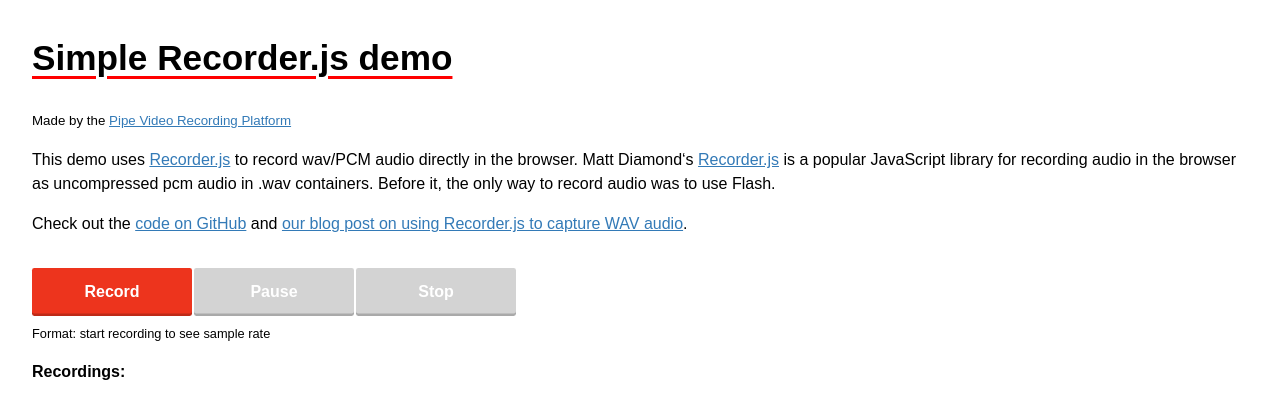
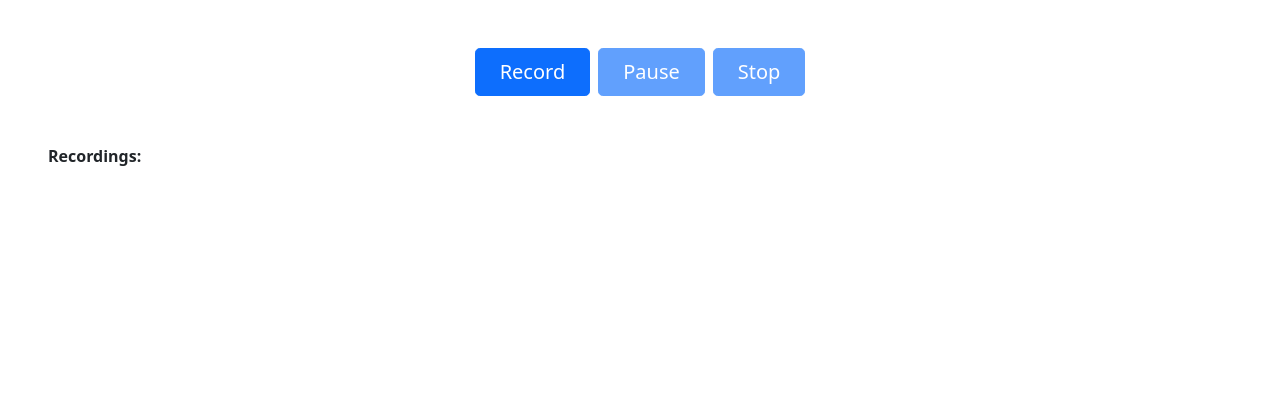
Before and after one commit to ameerssb/Find_Quran_Verse, a Django app: page /recorder in a window 1280 px wide. Shown: the top 419 px of the page. Run offline with Django 4.2, Linux system fonts and the light colour scheme; some libraries are stand-ins or nearby versions.

Commit message:
Update on  recording and view

```diff
--- a/hello_azure/templates/hello_azure/index.html
+++ b/hello_azure/templates/hello_azure/index.html
@@ -5,22 +5,19 @@
     <meta charset="UTF-8">
     <title>Simple Recorder.js demo with record, stop and pause - addpipe.com</title>
     <meta name="viewport" content="width=device-width, initial-scale=1.0">
-    <link rel="stylesheet" type="text/css" href="{% static 'bootstrap/css/style.css' %}">
+    <link rel="stylesheet" type="text/css" href="{% static 'bootstrap/css/bootstrap.min.css' %}">
 
   </head>
   <body>
-    <h1>Simple Recorder.js demo</h1>
-    <p><small>Made by the <a href="https://addpipe.com" target="_blank">Pipe Video Recording Platform</a></small></p>
-    <p>This demo uses <a href="https://github.com/mattdiamond/Recorderjs" target="_blank">Recorder.js</a> to record wav/PCM audio directly in the browser. Matt Diamond‘s <a target="_blank" href="https://github.com/mattdiamond/Recorderjs">Recorder.js</a> is a popular JavaScript library for recording audio in the browser as uncompressed pcm audio in .wav containers. Before it, the only way to record audio was to use Flash.</p>
-    <p>Check out the <a href="https://github.com/addpipe/simple-recorderjs-demo" target="_blank">code on GitHub</a> and <a href="https://addpipe.com/blog/using-recorder-js-to-capture-wav-audio-in-your-html5-web-site/" target="_blank">our blog post on using Recorder.js to capture WAV audio</a>.</p>
     <div id="controls">
-  	 <button id="recordButton">Record</button>
-  	 <button id="pauseButton" disabled>Pause</button>
-  	 <button id="stopButton" disabled>Stop</button>
+      <div class="d-grid gap-2 d-sm-flex justify-content-sm-center my-5">
+        <button id="recordButton" class="btn btn-primary btn-lg px-4 gap-3">Record</button>
+        <button id="pauseButton" class="btn btn-primary btn-lg px-4 gap-3"disabled>Pause</button>
+        <button id="stopButton" class="btn btn-primary btn-lg px-4 gap-3"disabled>Stop</button>
+      </div>
+      <p class="mx-5"><strong>Recordings:</strong></p>
+      <ol id="recordingsList" class="mx-5"></ol>
     </div>
-    <div id="formats">Format: start recording to see sample rate</div>
-  	<p><strong>Recordings:</strong></p>
-  	<ol id="recordingsList"></ol>
     <!-- inserting these scripts at the end to be able to use all the elements in the DOM -->
   	<script src="{% static 'bootstrap/js/jquery-3.6.0.min.js' %}"></script>
     <script src="{% static 'bootstrap/js/recorder.js' %}"></script>
--- a/hello_azure/views.py
+++ b/hello_azure/views.py
@@ -1,3 +1,4 @@
+from os import stat
 from django.shortcuts import render, redirect
 from django.http import HttpResponse
 from django.views.decorators.csrf import csrf_exempt
@@ -6,6 +7,7 @@
 import speech_recognition as sr
 from pydub import AudioSegment
 import requests
+import json
 pd.options.mode.chained_assignment = None
 
 def index(request):
@@ -56,7 +58,8 @@
                     AudioSegment.from_file(Aud, 'raw')
                     AudioSegment.export(Aud, format='wav')
             except:
-                return HttpResponse("An error occured while reading this file, please check this file or upload another")
+                content = {"An error occured while reading this file, please check this file or upload another"}
+                return HttpResponse(content, status=500)
     #            file = Translating(Aud)
     #            Verse = Processing(file)
 #            fs = FileSystemStorage()
@@ -69,14 +72,14 @@
             headers = {}
             response = requests.request("POST", url, headers=headers, files=files)
             if response.status_code == 200:
-                Verse = response.text
-                return HttpResponse(Verse)
+                json_object = json.dumps(response.json(encoding='utf-8'), ensure_ascii=False)
+                return HttpResponse(json_object, status = 200)
             elif response.status_code == 500:
-                return HttpResponse( "An Error occured while Processing Request", status_code=500)
+                return HttpResponse( "An Error occured while Processing Request")
             else:
-                return HttpResponse("an error occured", status_code=400)
+                return HttpResponse("an error occured", status=400)
         else:
-            return HttpResponse("This File is corrupted", status_code=500)
+            return HttpResponse("This File is corrupted", status=500)
     else:
         return HttpResponse(
          "No Such WebPage",
@@ -95,9 +98,12 @@
     #            Verse = Processing(file)
             url = "https://quranfind.azurewebsites.net/api/quran"
             payload={'arabic_text': arabic}
-            response = requests.request("GET", url, params=payload)
-            Verse = response.text
-            return HttpResponse(Verse)
+            try:
+                response = requests.request("GET", url, params=payload)
+                json_object = json.dumps(response.json(encoding='utf-8'), ensure_ascii=False)
+                return HttpResponse(json_object, status = 200)
+            except:
+                return HttpResponse("error")
         else:
             return HttpResponse("No Arabic Text Given")
     else:
--- a/static/bootstrap/css/style.css
+++ b/static/bootstrap/css/style.css
@@ -36,7 +36,7 @@
 }
 
 red {
-	color: red;
+	color: #005A9C;
 }
 
 #controls {
@@ -51,21 +51,21 @@
   min-width: 10rem;
   border: none;
   border-radius: 0.15rem;
-  background: #ed341d;
+  background: #005A9C;
   margin-left: 2px;
   box-shadow: inset 0 -0.15rem 0 rgba(0, 0, 0, 0.2);
   cursor: pointer;
   display: flex;
   justify-content: center;
   align-items: center;
-  color:#ffffff;
+  color: #000;
   font-weight: bold;
   font-size: 1rem;
 }
 
 button:hover, button:focus {
   outline: none;
-  background: #c72d1c;
+  background: #ffffff;
 }
 
 button::-moz-focus-inner {
--- a/static/bootstrap/js/app.js
+++ b/static/bootstrap/js/app.js
@@ -52,8 +52,6 @@
 		*/
 		audioContext = new AudioContext();
 
-		//update the format
-//		document.getElementById("formats").innerHTML="Format: 1 channel pcm @ "+audioContext.sampleRate/1000+"kHz"
 
 		/*  assign to gumStream for later use  */
 		gumStream = stream;
@@ -129,39 +127,59 @@
 	au.controls = true;
 	au.src = url;
 
-	//save to disk link
-	link.href = url;
-	link.download = filename+".wav"; //download forces the browser to donwload the file using the  filename
-	link.innerHTML = "Save to disk";
-
 	//add the new audio element to li
 	li.appendChild(au);
 
-	//add the filename to the li
-	li.appendChild(document.createTextNode(filename+".wav "))
+	filename = filename + ".wav";
+	//upload link
+	var upload = document.createElement('a');
+	upload.href="#";
+	upload.innerHTML = "Find Verse Again";
+		  var form=new FormData();
+		  form.append("file",blob, filename);
+		  $.ajax({
+			url: "/hello",
+			method: "POST",
+			processData: false,
+			mimeType: "multipart/form-data",
+			contentType: false,
+			data: form,
+			statusCode: {
+			  404: function(responseObject, textStatus, jqXHR) {
+				  alert('not found');
+				  // No content found (404)
+				  // This code will be executed if the server returns a 404 response
+			  },
+			  400: function(responseObject, textStatus, jqXHR) {
+				  alert('Bad Request');
+				  // No content found (404)
+				  // This code will be executed if the server returns a 404 response
+			  },
+			  403: function(responseObject, textStatus, jqXHR) {
+				  alert('Forbidden');
+				  // No content found (404)
+				  // This code will be executed if the server returns a 404 response
+			  },
+			  500: function(responseObject, textStatus, jqXHR) {
+				  alert('Server Error');
+				  // No content found (404)
+				  // This code will be executed if the server returns a 404 response
+			  },
+			  503: function(responseObject, textStatus, errorThrown) {
+				  alert("unavailable");
+				  // Service Unavailable (503)
+				  // This code will be executed if the server returns a 503 response
+			  }},
+			  success: function (data, statusCode){
+				  alert(data)
+			  },
+			  async: false,
+			  cache: false,
+			  timeout: 100000
+		  });
+	li.appendChild(document.createTextNode (" "))//add a space in between
+	li.appendChild(upload)//add the upload link to li
 
-	//add the save to disk link to li
-	li.appendChild(link);
-
-	var form = new FormData();
-	form.append("file", blob, "");
-
-	var settings = {
-	  "url": "http://127.0.0.1:8000/hello",
-	  "method": "POST",
-	  "timeout": 0,
-	  "headers": {
-		"Cookie": "csrftoken=W9ucdwiirFv4TJLqs2VWtpVTVbVcrim2m6mwAhLifS0YywYsx9SZXODvFM7NRCCP"
-	  },
-	  "processData": false,
-	  "mimeType": "multipart/form-data",
-	  "contentType": false,
-	  "data": form
-	};
-
-	$.ajax(settings).done(function (response) {
-//	  console.log(response);
-	});
-
-
+	//add the li element to the ol
+	recordingsList.appendChild(li);
 }
```
